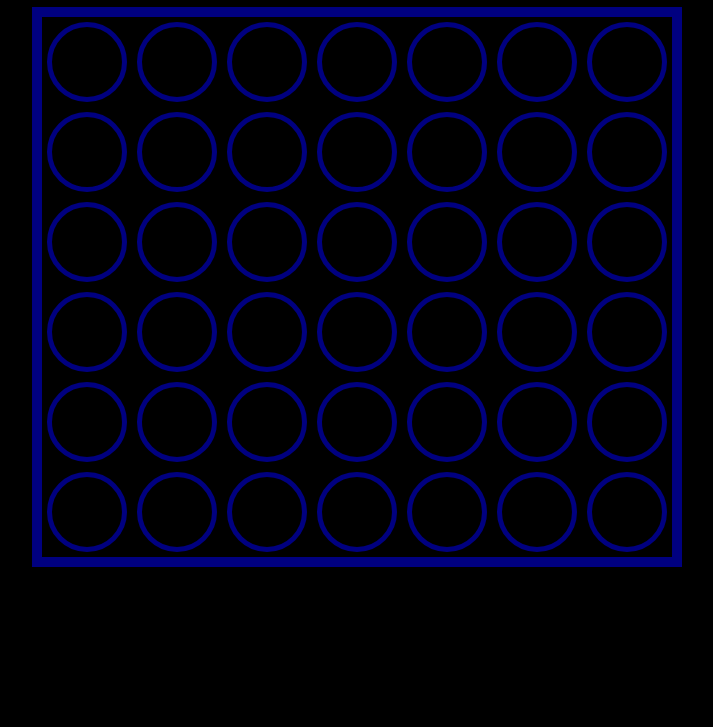
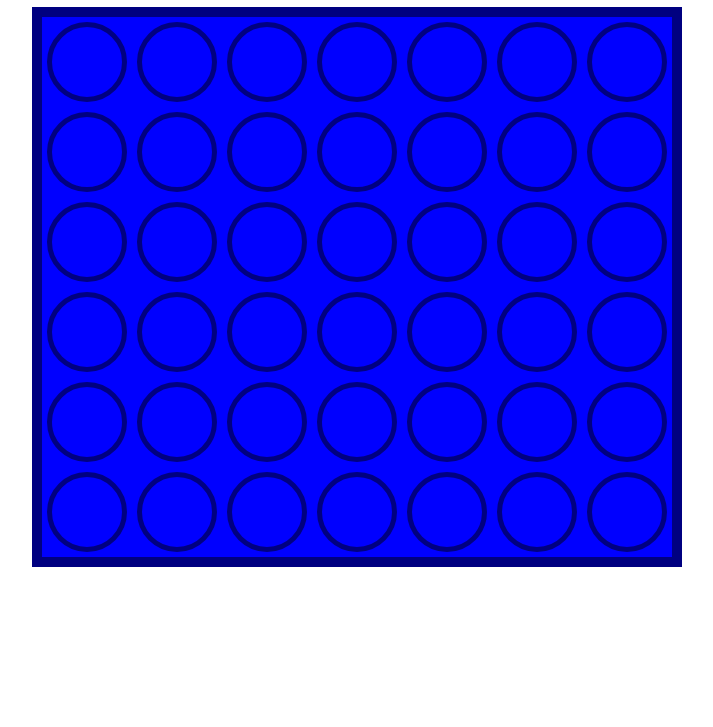
Before and after one commit to LukeThornton92/Milestone-Project-2-C4, a plain HTML site: page index.html in a window 1280 px wide. Shown: the part 73-800 px from the top of the page, without its empty margins (283-996 px from the left). Drawn offline with Linux system fonts and the light colour scheme.

Commit message:
chore: Updated README

```diff
--- a/assets/css/style.css
+++ b/assets/css/style.css
@@ -1,14 +1,14 @@
 body {
   font-family: Arial, Helvetica, sans-serif;
   text-align: center;
-  background-color: black;
+  background-color: white;
 }
 
 #board {
   height: 540px;
   width: 630px;
 
-  background-color: transparent;
+  background-color: blue;
   border: 10px solid navy;
 
   margin: 0 auto;
```
Also changed, not shown: README.md.
